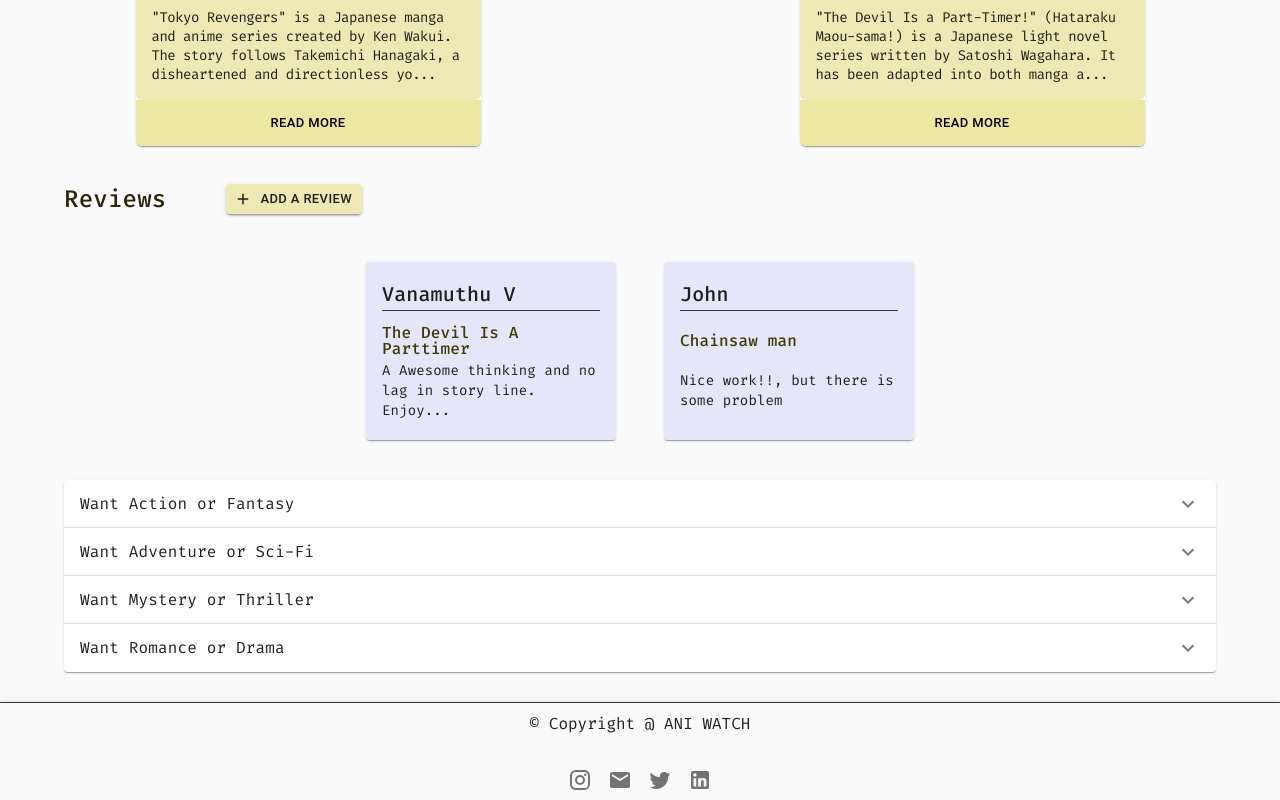
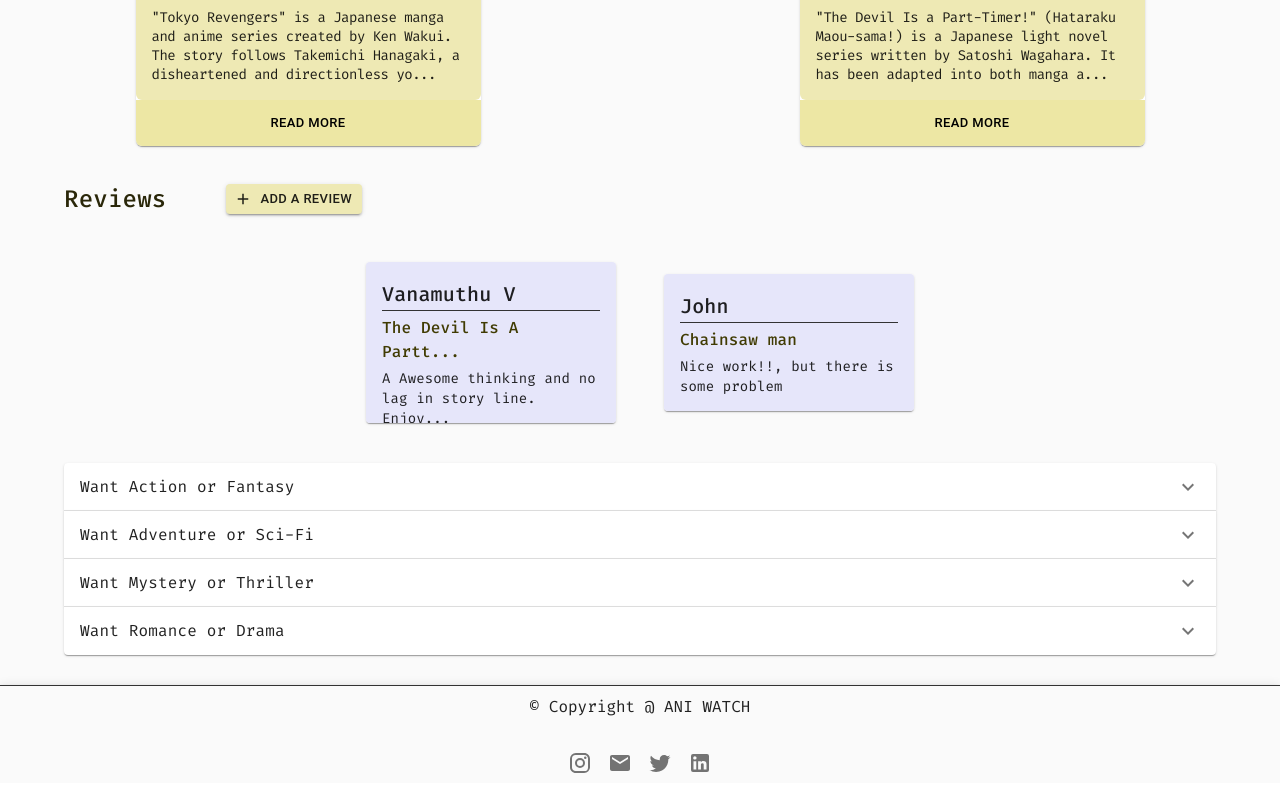
Before and after one commit to vanamuthuV/aniwatch, a React (Vite) app: page / in a window 1280 px wide. Shown: the part 1519-2319 px from the top of the page. Built offline with nearby package versions, Linux system fonts and the light colour scheme.

Commit message:
Corrected

```diff
--- a/src/Pages/Review/Review.jsx
+++ b/src/Pages/Review/Review.jsx
@@ -64,29 +64,17 @@
                     </Typography>
                     <Typography
                       variant="body1"
-                      margin={'0px'}
-                      lineHeight={'16px'}
-                      height={"50px"}
                       fontFamily={"Fira Code"}
                       color={"text.dark"}
                       fontWeight={"500"}
-                      sx={{
-                        display: "flex",
-                        flexDirection: "row",
-                        alignItems: "center",
-                      }}
                     >
-                      {info.AnimeName}
+                      {info.AnimeName.length <= 20 ? info.AnimeName :  info.AnimeName.substring(0,20) + "..."}
                     </Typography>
                     <Typography
-                      sx={{
-                        display: "flex",
-                        flexDirection: "row",
-                        alignItems: "center",
-                      }}
-                      height={"50px"}
+                      height={"30px"}
                       variant="body2"
                       fontFamily={"Fira Code"}
+                      mt={'5px'}
                     >
                       {info.Review.length <= 50
                         ? info.Review
```
